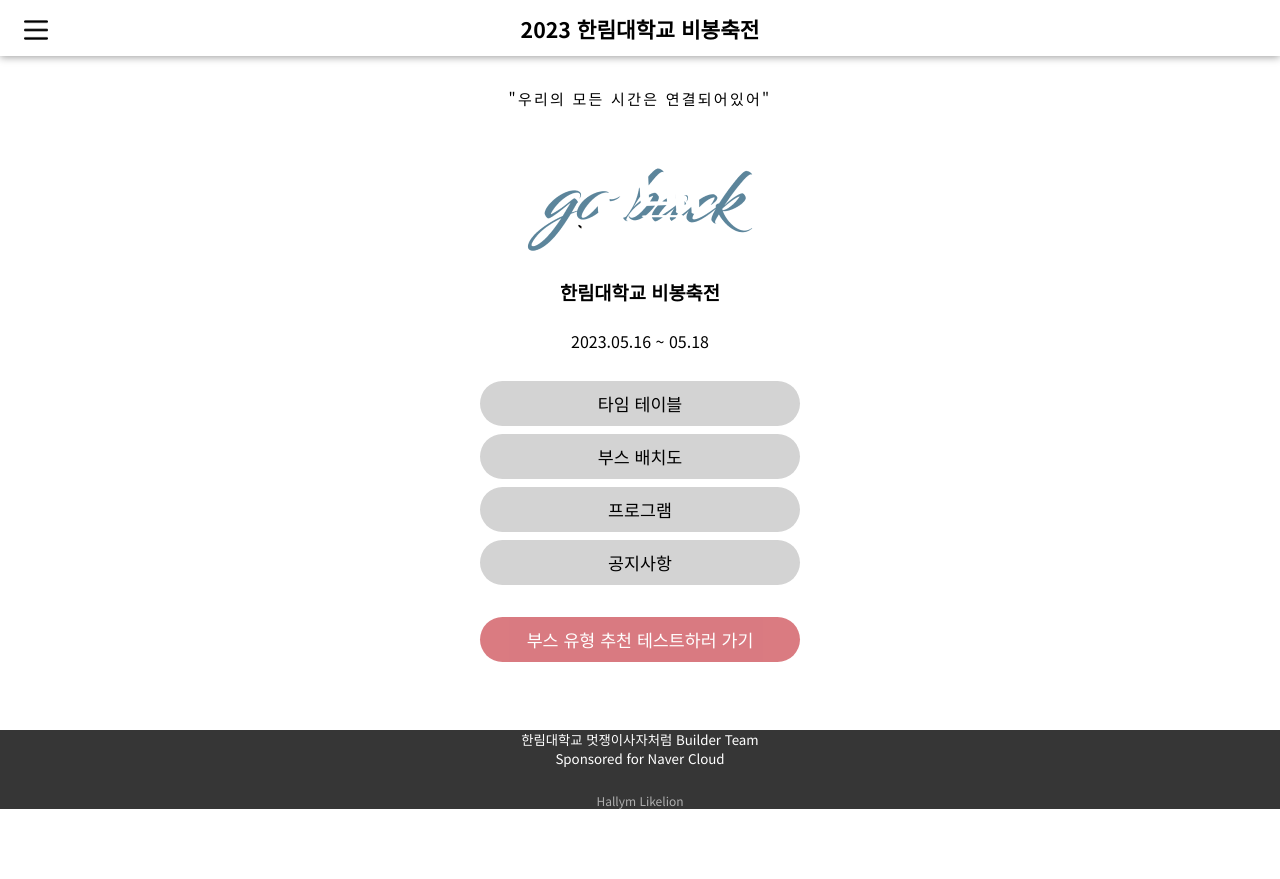
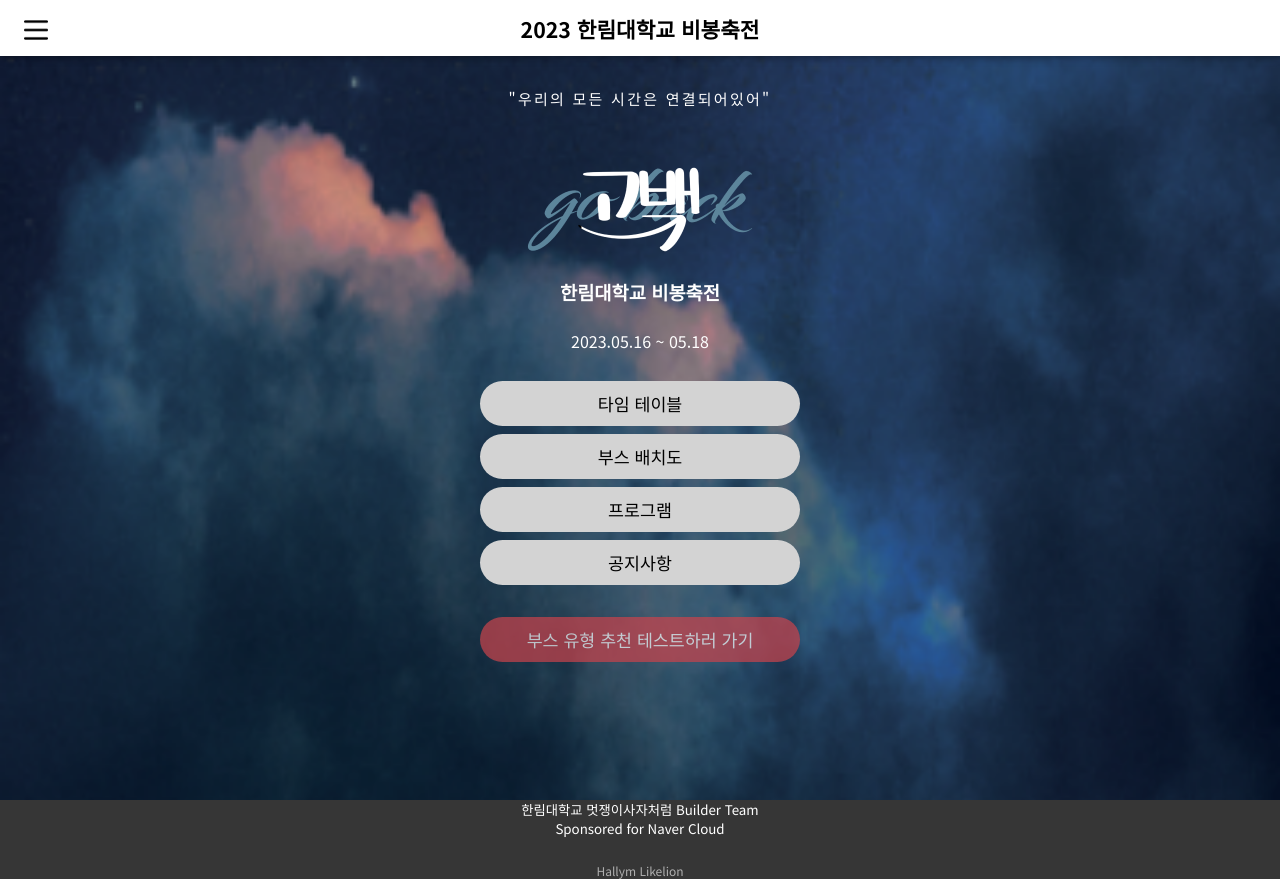
Before and after one commit to Hallym-LIKELION/HallymFestival2023-Frontend, a Vue app: page / in a window 1280 px wide. Before the commit the page ends 809 px from the top, so only its background shows below. Built offline with nearby package versions, Linux system fonts and the light colour scheme.

Commit message:
design: 사이트 배경화면 적용 / 홈화면 반영

```diff
--- a/src/App.vue
+++ b/src/App.vue
@@ -1,5 +1,6 @@
 <template>
   <main>
+    <div class="background">
     <Transition name="fade">
       <div class="dimmer" v-if="showMenu" @click="() => (showMenu = false)"></div>
     </Transition>
@@ -33,7 +34,7 @@
         </Transition>
       </RouterView>
     </div>
-
+  </div>
     <Footer></Footer>
   </main>
 </template>
@@ -88,6 +89,15 @@ export default {
 </script>
 
 <style scoped>
+.background{
+  height: 100vh;
+  overflow: hidden;
+  margin: 0;
+  background-image: url("./assets/mainbackg.png");
+  background-size: cover;
+  background-repeat: no-repeat;
+  background-position: center;
+}
 header {
   width: 100%;
   height: 56px;
--- a/src/views/HomeView.vue
+++ b/src/views/HomeView.vue
@@ -98,6 +98,7 @@ h1 {
 .logo {
   display: flex;
   justify-content: center;
+  color: white;
 }
 .introment {
   font-family: 'Noto Sans KR', sans-serif;
@@ -108,11 +109,13 @@ h1 {
   letter-spacing: 0.15em;
   margin: 0;
   padding: 36px 0;
+  color: white;
 }
 
 .title{
   font-family: 'Noto Sans KR', sans-serif;
   text-align: center;
+  color: white;
 }
 .menu {
   max-width: 320px;
```
Also changed, not shown: src/assets/mainbackg.png (added).
